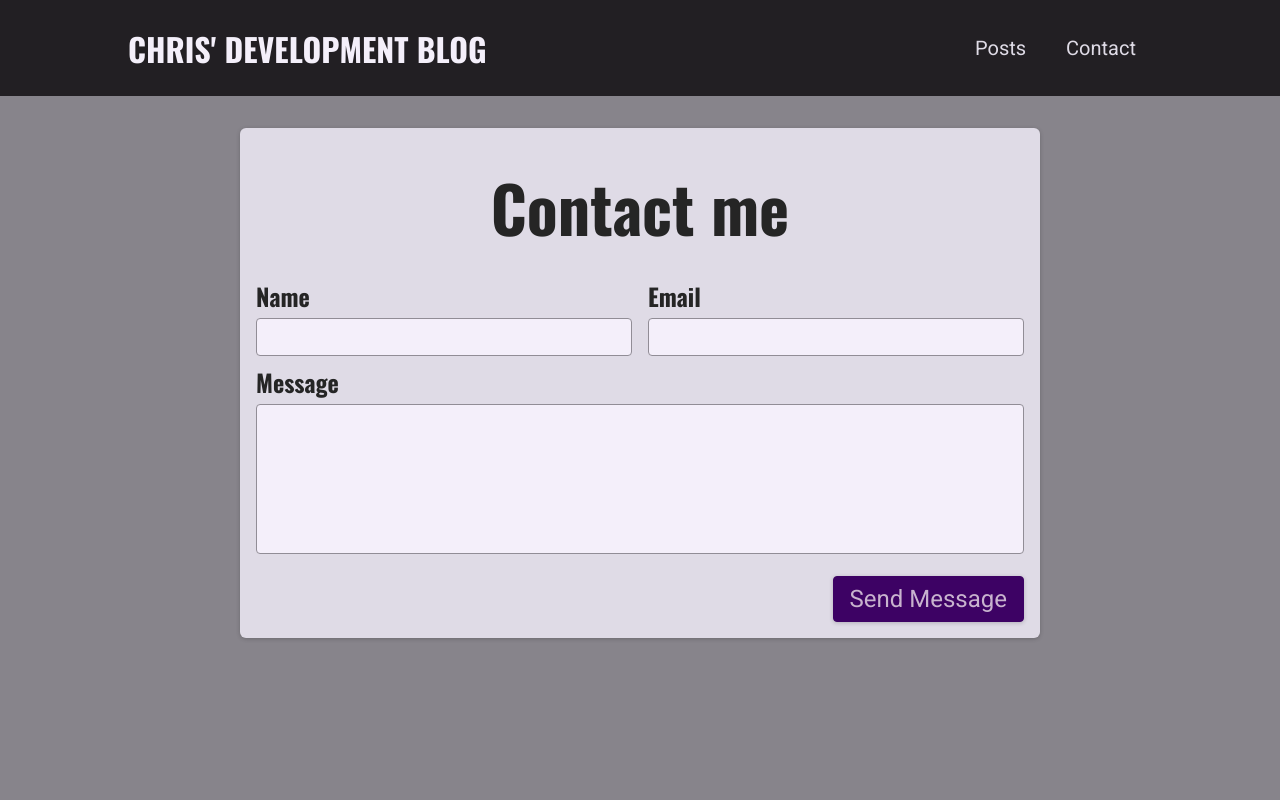
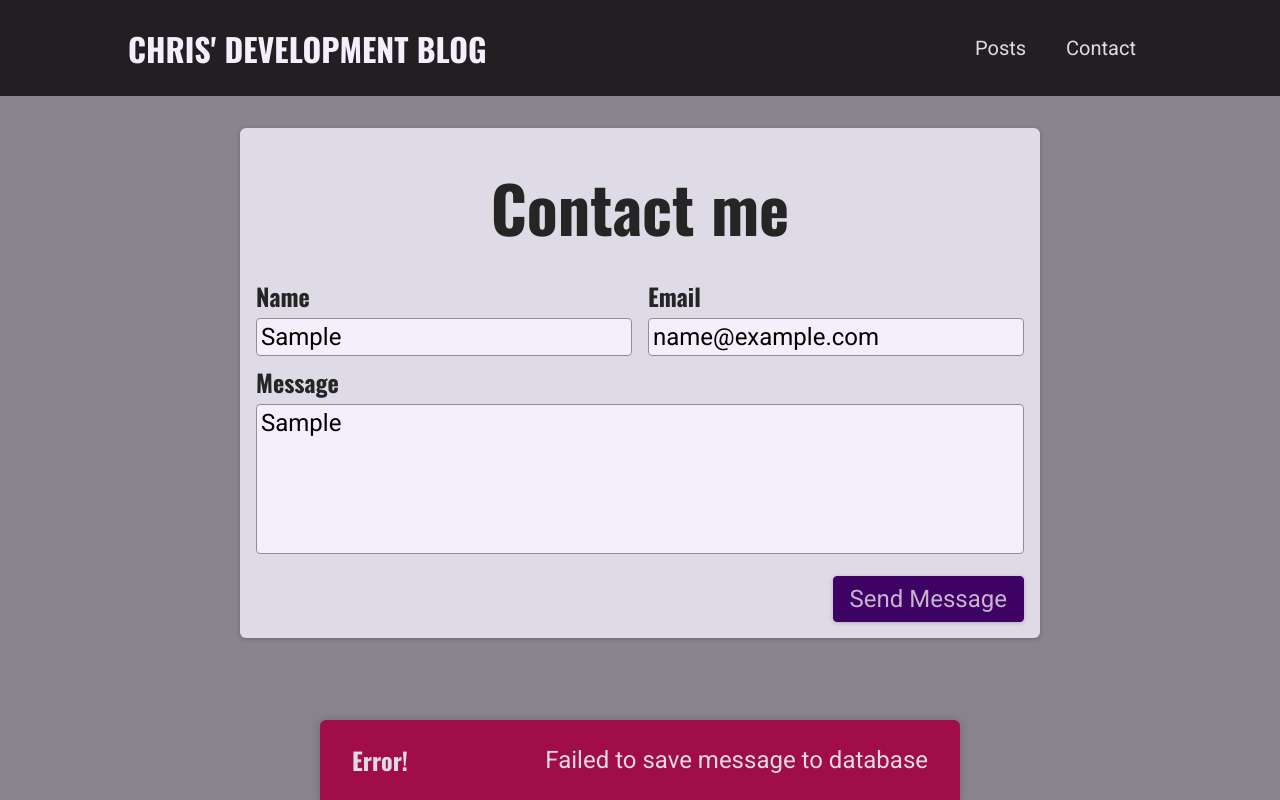
Before and after one commit to chrisarrow90/nextjs-blog-project, a Next.js app: page /contact in a window 1280 px wide. Both pictures are taken after typing "Sample", "name@example.com", "Sample" into the empty fields and a click on the button "Send Message". Built offline with nearby package versions, Linux system fonts and the light colour scheme; no server answers; the database is empty.

Commit message:
add notification component for user feedback of form submission

```diff
--- a/components/contact/contact-form.jsx
+++ b/components/contact/contact-form.jsx
@@ -1,27 +1,80 @@
-import { useState } from 'react'
+import { useState, useEffect } from 'react'
 import classes from './contact-form.module.css'
+import Notification from '../ui/notification'
+
+async function sendContactData(contactDetails) {
+  const response = await fetch('/api/contact', {
+    method: 'POST',
+    body: JSON.stringify(contactDetails),
+    headers: {
+      'Content-Type': 'application/json'
+    }
+  })
+
+  const data = await response.json()
+
+  if (!response.ok) {
+    throw new Error(data.message || 'Something went wrong')
+  }
+}
 
 const ContactForm = () => {
   const [formData, setFormData] = useState({ name: '', email: '', message: '' })
+  const [requestStatus, setRequestStatus] = useState()
+  const [requestError, setRequestError] = useState()
 
-  function handleSubmit(event) {
+  useEffect(() => {
+    if (requestStatus === 'success' || requestStatus === 'error') {
+      const timer = setTimeout(() => {
+        setRequestStatus(null)
+        setRequestError(null)
+      }, 3000)
+
+      return () => clearTimeout(timer)
+    }
+  }, [requestStatus])
+
+  async function handleSubmit(event) {
     event.preventDefault()
-
-    fetch('/api/contact', {
-      method: 'POST',
-      body: JSON.stringify(formData),
-      headers: {
-        'Content-Type': 'application/json'
-      }
-    })
-      .then((response) => response.json())
-      .then((data) => {
-        setFormData({ name: '', email: '', message: '' })
-      })
+    setRequestStatus('pending')
+    try {
+      await sendContactData(formData)
+      setRequestStatus('success')
+      setFormData({ name: '', email: '', message: '' })
+    } catch (error) {
+      setRequestError(error.message)
+      setRequestStatus('error')
+    }
   }
 
   function handleChange(event) {
     setFormData((prevState) => ({ ...prevState, [event.target.name]: event.target.value }))
+  }
+
+  let notification
+
+  if (requestStatus === 'pending') {
+    notification = {
+      status: 'pending',
+      title: 'Sending message...',
+      message: 'Your message is on its way!'
+    }
+  }
+
+  if (requestStatus === 'success') {
+    notification = {
+      status: 'success',
+      title: 'Success!',
+      message: 'Message sent successfully!'
+    }
+  }
+
+  if (requestStatus === 'error') {
+    notification = {
+      status: 'error',
+      title: 'Error!',
+      message: requestError
+    }
   }
 
   return (
@@ -67,6 +120,13 @@
           <button>Send Message</button>
         </div>
       </form>
+      {notification && (
+        <Notification
+          status={notification.status}
+          title={notification.title}
+          message={notification.message}
+        />
+      )}
     </section>
   )
 }
--- /dev/null
+++ b/components/ui/notification.js
@@ -0,0 +1,28 @@
+import ReactDOM from 'react-dom';
+
+import classes from './notification.module.css';
+
+function Notification(props) {
+  const { title, message, status } = props;
+
+  let statusClasses = '';
+
+  if (status === 'success') {
+    statusClasses = classes.success;
+  }
+
+  if (status === 'error') {
+    statusClasses = classes.error;
+  }
+
+  const cssClasses = `${classes.notification} ${statusClasses}`;
+
+  return (
+    <div className={cssClasses}>
+      <h2>{title}</h2>
+      <p>{message}</p>
+    </div>
+  );
+}
+
+export default Notification;
--- /dev/null
+++ b/components/ui/notification.module.css
@@ -0,0 +1,43 @@
+.notification {
+  display: flex;
+  justify-content: space-between;
+  align-items: center;
+  color: var(--color-grey-100);
+  background-color: var(--color-grey-800);
+  padding: 0 var(--size-8);
+  box-shadow: 0 1px 8px rgba(0, 0, 0, 0.2);
+  position: fixed;
+  height: 5rem;
+  bottom: 0;
+  width: 100%;
+  left: 0;
+  border-top-right-radius: 0;
+  border-top-left-radius: 0;
+}
+
+.notification h2 {
+  font-size: var(--size-6);
+  margin: 0;
+}
+
+.notification p {
+  margin: 0;
+}
+
+.success {
+  background-color: var(--color-success-500);
+  color: var(--color-grey-800);
+}
+
+.error {
+  background-color: var(--color-error-500);
+}
+
+@media (min-width: 768px) {
+  .notification {
+    width: 40rem;
+    left: calc(50% - 20rem);
+    border-top-right-radius: 6px;
+    border-top-left-radius: 6px;
+  }
+}
```
